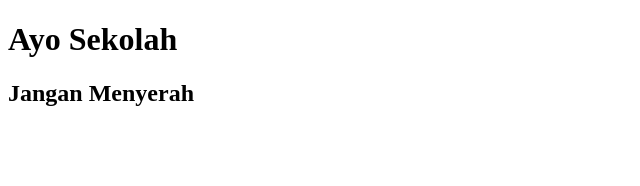
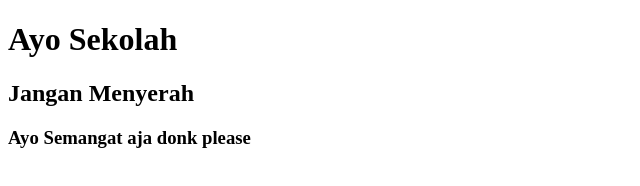
Before and after one commit to rajamalikulfajar/Belajar-js, a plain HTML site: page index.html in a window 1280 px wide. Shown: the whole page, without its empty margins (0-640 px from the left). Drawn offline with Linux system fonts and the light colour scheme.

Commit message:
commit kedua

```diff
--- a/index.html
+++ b/index.html
@@ -9,5 +9,6 @@
 <body>
     <h1>Ayo Sekolah</h1>
     <h2>Jangan Menyerah</h2>
+    <h3>Ayo Semangat aja donk please</h3>
 </body>
 </html>
```
